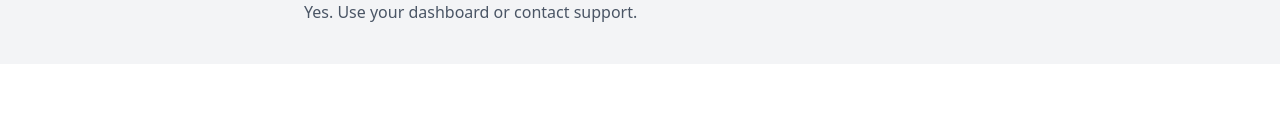
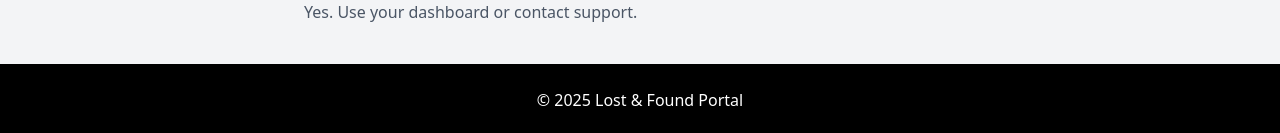
Before and after one commit to ankit11556/Lost-Foundr, a React (Vite) app in the folder frontend/: page / in a window 1280 px wide. Shown: the part 1339-1472 px from the top of the page. Before the commit the page ends 1403 px from the top, so only its background shows below. Built offline with nearby package versions, Linux system fonts and the light colour scheme; no server answers.

Commit message:
create footer section

```diff
--- /dev/null
+++ b/frontend/src/components/Footer.jsx
@@ -0,0 +1,9 @@
+function Footer() {
+  return (
+    <footer className="bg-black text-white py-6 text-center ">
+      <p>© {new Date().getFullYear()} Lost & Found Portal</p>
+    </footer>
+  );
+}
+
+export default Footer
--- a/frontend/src/pages/HomePage.jsx
+++ b/frontend/src/pages/HomePage.jsx
@@ -3,6 +3,7 @@ import HowItWorks from "../components/HowItWorks"
 import RecentPosts from "../components/RecentPosts"
 import TrustSection from "../components/Trust & Privacy"
 import FAQ from "../components/FAQ"
+import Footer from "../components/Footer"
 const HomePage = () =>{
   return(
 <>
@@ -11,6 +12,7 @@ const HomePage = () =>{
 <RecentPosts></RecentPosts>
 <TrustSection></TrustSection>
 <FAQ></FAQ>
+<Footer></Footer>
 </>
   )
 }
```
